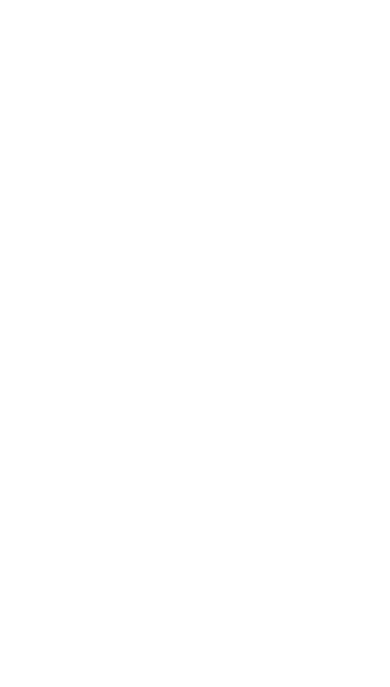
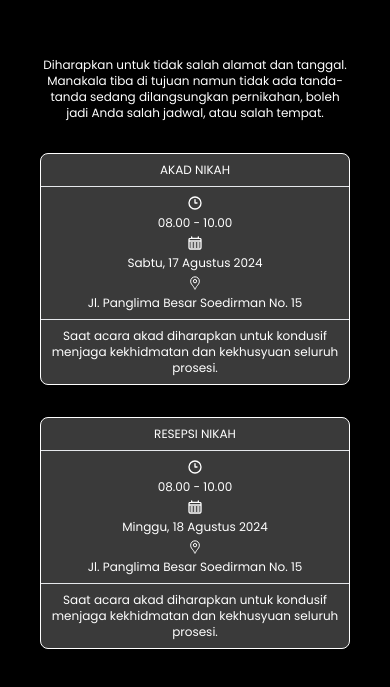
Before and after one commit to rakafebriansy/wedding-wonders-web, a Vue app: page /br/1 in a window 390 px wide. Shown: the part 1899-2586 px from the top of the page. Before the commit the page ends 1484 px from the top, so only its background shows below. Built offline with nearby package versions, Linux system fonts and the light colour scheme; grey boxes are pictures that could not be loaded.

Commit message:
feat: black rose template - wedding info (mobile)

```diff
--- a/src/views/templates/BlackRose.vue
+++ b/src/views/templates/BlackRose.vue
@@ -59,6 +59,43 @@
                 </div>
             </div>
         </section>
+        <section class="bg-black p-10 flex flex-col items-center gap-8 text-white text-xs">
+            <h1 class="text-pink-500 font-sacramentoRegular text-center text-5xl">Informasi Acara</h1>
+            <iframe src="https://www.google.com/maps/embed?pb=!1m18!1m12!1m3!1d31595.500634455668!2d113.72218910000001!3d-8.1585914!2m3!1f0!2f0!3f0!3m2!1i1024!2i768!4f13.1!3m3!1m2!1s0x2dd694351d727e69%3A0xec33c34804a10832!2sUniversitas%20Jember!5e0!3m2!1sid!2sid!4v1723651116596!5m2!1sid!2sid" class="w-full min-h-[20rem] lg:min-h-[35rem]" style="border:0;" allowfullscreen="" loading="lazy" referrerpolicy="no-referrer-when-downgrade"></iframe>
+            <p class="text-center">Diharapkan untuk tidak salah alamat dan tanggal. Manakala tiba di tujuan namun tidak ada tanda-tanda sedang dilangsungkan pernikahan, boleh jadi Anda salah jadwal, atau salah tempat.</p>
+            <div class="w-full border-white border bg-[#3A3A3A] rounded-lg">
+                <div class="text-center p-2">AKAD NIKAH</div>
+                <div class="text-center p-2 flex flex-col gap-1 items-center border-t-[1px] border-b-[1px]">
+                    <svg class="w-4" viewBox="0 0 24 24" fill="none" xmlns="http://www.w3.org/2000/svg">
+                    <path d="M12 7V12H15M21 12C21 16.9706 16.9706 21 12 21C7.02944 21 3 16.9706 3 12C3 7.02944 7.02944 3 12 3C16.9706 3 21 7.02944 21 12Z" stroke="#ffffff" stroke-width="2" stroke-linecap="round" stroke-linejoin="round"/>
+                    </svg>
+                    <p>08.00 - 10.00</p>
+                    <svg class="w-4" viewBox="0 0 24 24" fill="none" xmlns="http://www.w3.org/2000/svg">
+                    <path d="M3 9H21M7 3V5M17 3V5M6 12H8M11 12H13M16 12H18M6 15H8M11 15H13M16 15H18M6 18H8M11 18H13M16 18H18M6.2 21H17.8C18.9201 21 19.4802 21 19.908 20.782C20.2843 20.5903 20.5903 20.2843 20.782 19.908C21 19.4802 21 18.9201 21 17.8V8.2C21 7.07989 21 6.51984 20.782 6.09202C20.5903 5.71569 20.2843 5.40973 19.908 5.21799C19.4802 5 18.9201 5 17.8 5H6.2C5.0799 5 4.51984 5 4.09202 5.21799C3.71569 5.40973 3.40973 5.71569 3.21799 6.09202C3 6.51984 3 7.07989 3 8.2V17.8C3 18.9201 3 19.4802 3.21799 19.908C3.40973 20.2843 3.71569 20.5903 4.09202 20.782C4.51984 21 5.07989 21 6.2 21Z" stroke="#ffffff" stroke-width="2" stroke-linecap="round"/>
+                    </svg>
+                    <p>Sabtu, 17 Agustus 2024</p>
+                    <svg class="w-4" viewBox="0 0 192 192" xmlns="http://www.w3.org/2000/svg" fill="none"><path stroke="#ffffff" stroke-width="12" d="M96 22a51.88 51.88 0 0 0-36.77 15.303A52.368 52.368 0 0 0 44 74.246c0 16.596 4.296 28.669 20.811 48.898a163.733 163.733 0 0 1 20.053 28.38C90.852 163.721 90.146 172 96 172c5.854 0 5.148-8.279 11.136-20.476a163.723 163.723 0 0 1 20.053-28.38C143.704 102.915 148 90.841 148 74.246a52.37 52.37 0 0 0-15.23-36.943A51.88 51.88 0 0 0 96 22Z"/><circle cx="96" cy="74" r="20" stroke="#ffffff" stroke-width="12"/></svg>
+                    <p>Jl. Panglima Besar Soedirman No. 15</p>
+                </div>
+                <div class="text-center p-2">Saat acara akad diharapkan untuk kondusif menjaga kekhidmatan dan kekhusyuan seluruh prosesi.</div>
+            </div>
+            <div class="w-full border-white border bg-[#3A3A3A] rounded-lg">
+                <div class="text-center p-2">RESEPSI NIKAH</div>
+                <div class="text-center p-2 flex flex-col gap-1 items-center border-t-[1px] border-b-[1px]">
+                    <svg class="w-4" viewBox="0 0 24 24" fill="none" xmlns="http://www.w3.org/2000/svg">
+                    <path d="M12 7V12H15M21 12C21 16.9706 16.9706 21 12 21C7.02944 21 3 16.9706 3 12C3 7.02944 7.02944 3 12 3C16.9706 3 21 7.02944 21 12Z" stroke="#ffffff" stroke-width="2" stroke-linecap="round" stroke-linejoin="round"/>
+                    </svg>
+                    <p>08.00 - 10.00</p>
+                    <svg class="w-4" viewBox="0 0 24 24" fill="none" xmlns="http://www.w3.org/2000/svg">
+                    <path d="M3 9H21M7 3V5M17 3V5M6 12H8M11 12H13M16 12H18M6 15H8M11 15H13M16 15H18M6 18H8M11 18H13M16 18H18M6.2 21H17.8C18.9201 21 19.4802 21 19.908 20.782C20.2843 20.5903 20.5903 20.2843 20.782 19.908C21 19.4802 21 18.9201 21 17.8V8.2C21 7.07989 21 6.51984 20.782 6.09202C20.5903 5.71569 20.2843 5.40973 19.908 5.21799C19.4802 5 18.9201 5 17.8 5H6.2C5.0799 5 4.51984 5 4.09202 5.21799C3.71569 5.40973 3.40973 5.71569 3.21799 6.09202C3 6.51984 3 7.07989 3 8.2V17.8C3 18.9201 3 19.4802 3.21799 19.908C3.40973 20.2843 3.71569 20.5903 4.09202 20.782C4.51984 21 5.07989 21 6.2 21Z" stroke="#ffffff" stroke-width="2" stroke-linecap="round"/>
+                    </svg>
+                    <p>Minggu, 18 Agustus 2024</p>
+                    <svg class="w-4" viewBox="0 0 192 192" xmlns="http://www.w3.org/2000/svg" fill="none"><path stroke="#ffffff" stroke-width="12" d="M96 22a51.88 51.88 0 0 0-36.77 15.303A52.368 52.368 0 0 0 44 74.246c0 16.596 4.296 28.669 20.811 48.898a163.733 163.733 0 0 1 20.053 28.38C90.852 163.721 90.146 172 96 172c5.854 0 5.148-8.279 11.136-20.476a163.723 163.723 0 0 1 20.053-28.38C143.704 102.915 148 90.841 148 74.246a52.37 52.37 0 0 0-15.23-36.943A51.88 51.88 0 0 0 96 22Z"/><circle cx="96" cy="74" r="20" stroke="#ffffff" stroke-width="12"/></svg>
+                    <p>Jl. Panglima Besar Soedirman No. 15</p>
+                </div>
+                <div class="text-center p-2">Saat acara akad diharapkan untuk kondusif menjaga kekhidmatan dan kekhusyuan seluruh prosesi.</div>
+            </div>
+        </section>
     </div>
 </template>
 <script>
```
